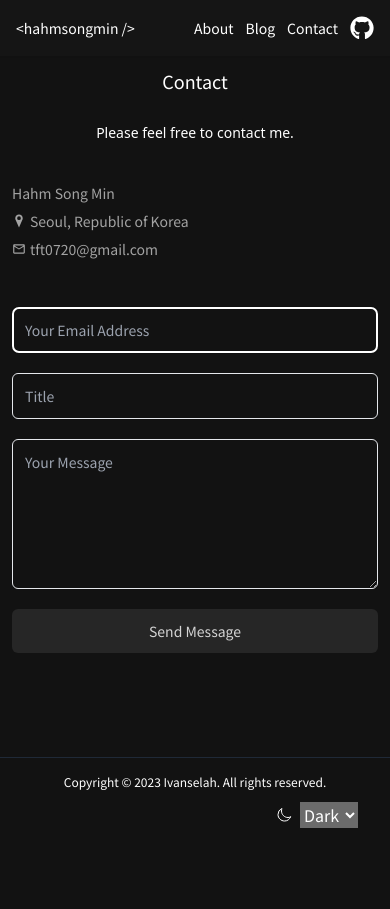
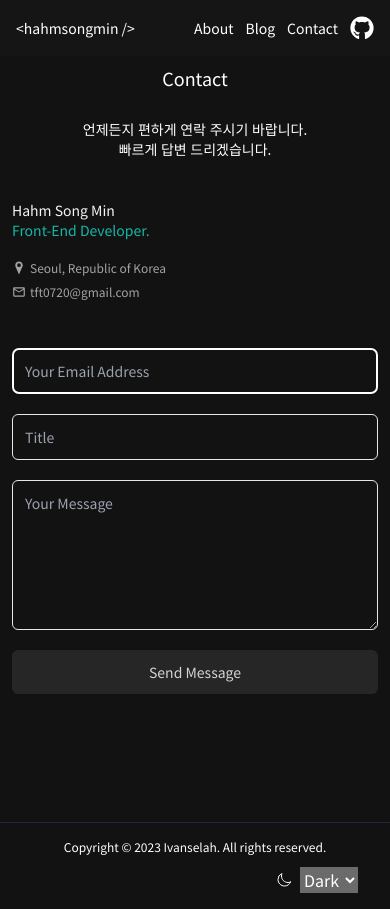
Before and after one commit to ivanselah/ivanselah.com, a Next.js app: page /contact in a window 390 px wide. Before the commit the page ends 844 px from the top, so only its background shows below. Built offline with nearby package versions, Linux system fonts and the light colour scheme.

Commit message:
style:update

```diff
--- a/src/app/contact/page.tsx
+++ b/src/app/contact/page.tsx
@@ -12,7 +12,10 @@ export default function ContactPage() {
     <section className="max-w-[500px] md:max-w-[850px] px-3 mx-auto flex flex-col justify-center">
       <div className="w-full flex flex-col justify-center items-center mb-20 max-md:mb-10">
         <h2 className="max-md:text-lg text-4xl mb-7">Contact</h2>
-        <span className="max-md:text-sm text-xl font-sans">Please feel free to contact me.</span>
+        <p className="max-md:text-sm text-xl text-center font-sans">
+          언제든지 편하게 연락 주시기 바랍니다. <br />
+          빠르게 답변 드리겠습니다.
+        </p>
       </div>
       <ContactForm />
     </section>
--- a/src/app/posts/[slug]/page.tsx
+++ b/src/app/posts/[slug]/page.tsx
@@ -19,8 +19,7 @@ export async function generateMetadata({ params: { slug } }: PostPageProps) {
 }
 
 export default async function PostPage({ params: { slug } }: PostPageProps) {
-  const { content, path, title, description, prevPost, nextPost } = await getPostData(slug);
-  console.log('prevPost', prevPost);
+  const { content, path, title, prevPost, nextPost } = await getPostData(slug);
   return (
     <article className="max-w-[850px] mx-auto  m-4">
       <Image
@@ -35,9 +34,9 @@ export default async function PostPage({ params: { slug } }: PostPageProps) {
         <div className="w-60 border-2 border-sky-600 mt-4 mb-8" />
         <MarkdownViewer content={content} />
       </section>
-      <section className="w-full h-32 py-7 max-md:flex-col md:relative">
-        {prevPost && <PreNextPostCard post={prevPost} type="prev" isLastPost={nextPost === null} />}
-        {nextPost && <PreNextPostCard post={nextPost} type="next" isLastPost={prevPost === null} />}
+      <section className="w-full h-32 py-7 max-md:flex-col max-md:px-4 md:relative">
+        {prevPost && <PreNextPostCard post={prevPost} type="prev" />}
+        {nextPost && <PreNextPostCard post={nextPost} type="next" />}
       </section>
     </article>
   );
--- a/src/components/Footer.tsx
+++ b/src/components/Footer.tsx
@@ -3,7 +3,7 @@ import ThemeSwitch from '@/components/ThemeSwitch';
 
 export default function Footer() {
   return (
-    <Container className="max-w-screen-xl p-4 mt-10 border-t border-gray-100 dark:border-gray-800">
+    <Container className="max-w-screen-xl p-4 mt-10 border-t border-gray-100 dark:border-gray-800 max-md:mt-32">
       <div className="text-center text-sm max-md:text-xs mb-3">
         Copyright © {new Date().getFullYear()} Ivanselah. All rights reserved.
       </div>
--- a/src/components/contact/ContactForm.tsx
+++ b/src/components/contact/ContactForm.tsx
@@ -39,16 +39,17 @@ export default function ContactForm() {
   return (
     <section className="flex max-md:flex-col justify-between">
       <div className="w-full text-neutral-700 dark:text-neutral-400 mb-3">
-        <div className="text-xl mb-2 max-md:text-sm">
-          <h3>Hahm Song Min</h3>
+        <div className="text-xl mb-5 max-md:text-sm">
+          <h3 className="text-neutral-950 dark:text-neutral-100">Hahm Song Min</h3>
+          <span className="text-sm text-teal-500">Front-End Developer.</span>
         </div>
         <div className="flex items-center gap-1 text-xl max-md:text-sm mb-2">
           <GiPositionMarker />
-          <span className="text-sm">Seoul, Republic of Korea</span>
+          <span className="text-sm max-md:text-xs">Seoul, Republic of Korea</span>
         </div>
         <div className="flex items-center gap-1 text-xl max-md:text-sm mb-2">
           <MdOutlineMail />
-          <span className="text-sm">tft0720@gmail.com</span>
+          <span className="text-sm max-md:text-xs">tft0720@gmail.com</span>
         </div>
         <ContactBanner state={contactBannerData.state} message={contactBannerData.message} />
       </div>
--- a/src/components/posts/PreNextPostCard.tsx
+++ b/src/components/posts/PreNextPostCard.tsx
@@ -7,12 +7,12 @@ import { FaArrowLeft, FaArrowRight } from 'react-icons/fa';
 type PreNextPostCardProps = {
   post: Post;
   type: 'prev' | 'next';
-  isLastPost: boolean;
 };
 
-const ICON_CLASS = 'text-3xl m-4 text-yellow-300 transition-all group-hover:text-6xl';
+const ARROW_ICON_CLASS =
+  'absolute top-1/2 -translate-y-1/2 text-3xl max-md:text-2xl text-teal-300 transition-all group-hover:text-4xl max-md:group-hover:text-3xl';
 
-export default function PreNextPostCard({ post: { path, title }, type, isLastPost }: PreNextPostCardProps) {
+export default function PreNextPostCard({ post: { path, title }, type }: PreNextPostCardProps) {
   return (
     <Link
       href={`/posts/${path}`}
@@ -23,14 +23,10 @@ export default function PreNextPostCard({ post: { path, title }, type, isLastPos
           'group w-full relative text-center py-2 rounded-lg bg-neutral-100 dark:bg-neutral-900',
         )}
       >
-        {type === 'prev' && (
-          <FaArrowLeft className="absolute top-1/2 left-4 -translate-y-1/2 text-3xl  text-teal-300 transition-all group-hover:text-4xl" />
-        )}
-        {type === 'next' && (
-          <FaArrowRight className="absolute top-1/2 right-4 -translate-y-1/2 text-3xl  text-teal-300 transition-all group-hover:text-4xl" />
-        )}
-        <span className="text-sm font-bold">{type === 'prev' ? '이전 포스트' : '다음 포스트'}</span>
-        <h3 className="text-xl my-1 font-bold truncate">{title}</h3>
+        {type === 'prev' && <FaArrowLeft className={CommonUtils.combineClassName(ARROW_ICON_CLASS, 'left-4')} />}
+        {type === 'next' && <FaArrowRight className={CommonUtils.combineClassName(ARROW_ICON_CLASS, 'right-4')} />}
+        <span className="text-xs font-bold">{type === 'prev' ? '이전 포스트' : '다음 포스트'}</span>
+        <h3 className="text-xl max-md:text-base my-1 font-bold truncate">{title}</h3>
       </div>
     </Link>
   );
```
